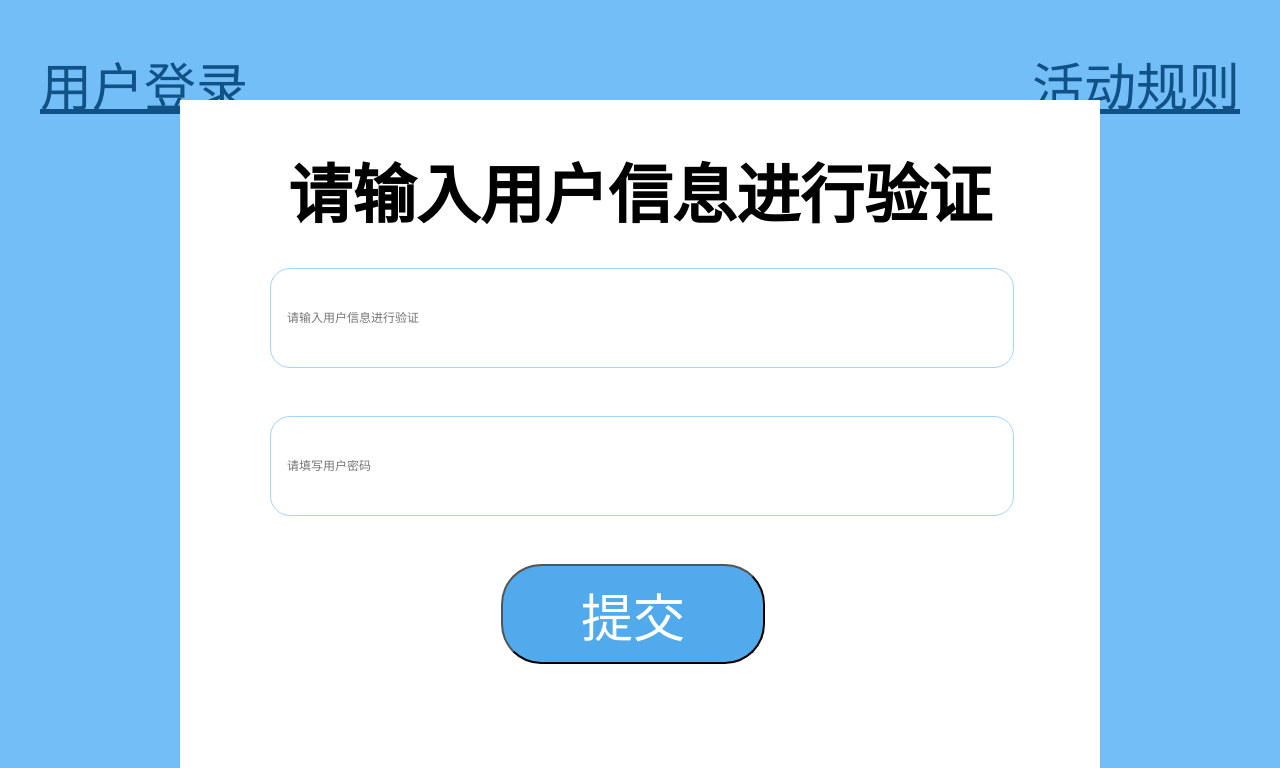
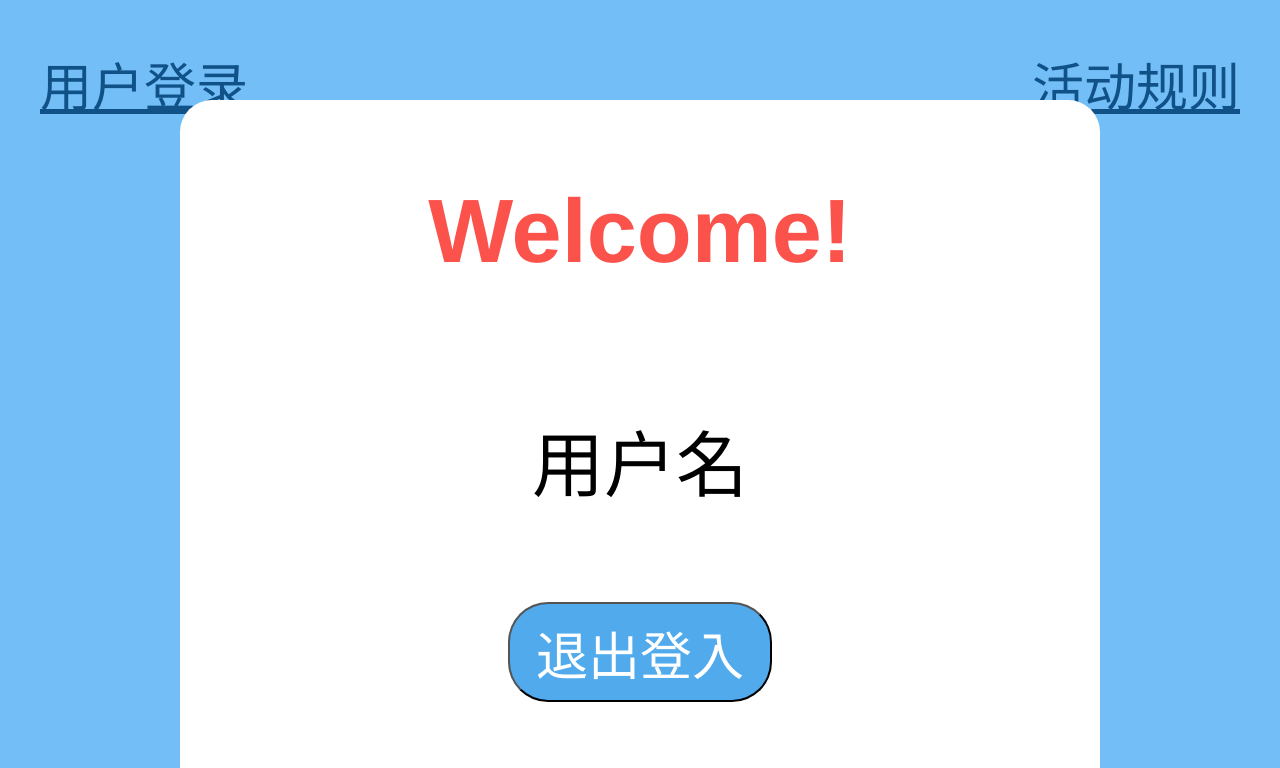
Before and after one commit to zhufang/vote, a plain HTML site: page index.html in a window 1280 px wide. Shown: the top 768 px of the page. Drawn offline with Linux system fonts and the light colour scheme.

Commit message:
'登录成功页'

```diff
--- a/css/index.css
+++ b/css/index.css
@@ -1,61 +1,78 @@
-*{
+* {
     padding: 0;
     margin: 0;
 }
-ul,ol,dl{
+
+ul, ol, dl {
     list-style: none;
 }
-em,i{
+
+em, i {
     font-style: normal;
 }
-b,strong{
+
+b, strong {
     font-weight: normal;
 }
-a{
+
+a {
     text-decoration: none;
 }
-img{
+
+img {
     border: none;
     vertical-align: top;
 }
-input,button,select,textarea{outline:none;}
-.clearfix:after{
+
+input, button, select, textarea {
+    outline: none;
+}
+
+.clearfix:after {
     content: '';
     display: block;
     height: 0;
     clear: both;
     overflow: hidden;
 }
-.clearfix{zoom:1}
-body,html{
+
+.clearfix {
+    zoom: 1
+}
+
+body, html {
     width: 100%;
     height: 100%;
     background: #effbff;
     /*overflow: hidden;*/
     position: relative;
 }
-header{
+
+header {
     width: 100%;
     height: 5.8rem;
     background: #73bef7;
     border-bottom: 1px solid #3ea0e6;
     position: relative;
 }
-header a{
+
+header a {
     color: #105287;
     font-size: 0.26rem;
     position: absolute;
     top: 0.23rem;
     text-decoration: underline;
 }
-header a:nth-of-type(1){
-    left:0.2rem
-}
-header a:nth-of-type(2){
-    right:0.2rem
+
+header a:nth-of-type(1) {
+    left: 0.2rem
 }
 
-header img{
+header a:nth-of-type(2) {
+    right: 0.2rem
+}
+
+header img {
     width: 4.5rem;
     height: 3.2rem;
     position: absolute;
@@ -64,7 +81,8 @@ header img{
     margin-top: -2.3rem;
     margin-left: -2.2rem;
 }
-header div{
+
+header div {
     width: 2.38rem;
     height: 0.64rem;
     background: #ff8a63;
@@ -78,7 +96,8 @@ header div{
     left: 50%;
     margin-left: -1.19rem;
 }
-header form{
+
+header form {
     width: 5.1rem;
     height: 0.63rem;
     position: absolute;
@@ -91,46 +110,55 @@ header form{
     font-size: 0.3rem;
     color: #fff;
 }
-form input{
+
+form input {
     width: 4rem;
     height: 100%;
     margin-right: 0.18rem;
     padding-left: 0.08rem;
 }
-.main{
+
+.main {
     width: 100%;
 }
-.main>div{
+
+.main > div {
     width: 100%;
     height: 1.61rem;
     background: #fff;
     border-bottom: 1px solid #e6e1e5;
     margin-top: 0.08rem;
 }
-.main>div>img{
+
+.main > div > img {
     width: 0.99rem;
     height: 0.99rem;
     float: left;
     margin: 0.30rem 0.2rem 0.345rem 0.17rem;
 }
-.main .content{
+
+.main .content {
     position: relative;
     width: 3.5rem;
     height: 0.74rem;
     float: left;
     margin-top: 0.5rem;
 }
-.content>a{
+
+.content > a {
     font-size: 0.26rem;
 }
-.content>span,.content>p{
+
+.content > span, .content > p {
     font-size: 0.24rem;
     color: #c8c8c8;
 }
-.content>span{
-margin-left: 0.5rem;
+
+.content > span {
+    margin-left: 0.5rem;
 }
-.content>i{
+
+.content > i {
     height: 0.24rem;
     width: 0.01rem;
     background: #c8c8c8;
@@ -138,7 +166,8 @@ margin-left: 0.5rem;
     left: 0.7rem;
     top: 0.04rem;
 }
-.main .float-right{
+
+.main .float-right {
     position: relative;
     float: right;
     width: 1.25rem;
@@ -147,15 +176,18 @@ margin-left: 0.5rem;
     margin-top: 0.31rem;
     padding-right: 0.16rem;
 }
-.float-right>span,.float-right>a{
+
+.float-right > span, .float-right > a {
     display: block;
 }
-.float-right>span{
+
+.float-right > span {
     color: #ff8a63;
     font-size: 0.24rem;
     margin-top: 0.05rem;
 }
-.float-right>a{
+
+.float-right > a {
     width: 1.22rem;
     height: 0.44rem;
     background: #52aaef;
@@ -167,8 +199,10 @@ margin-left: 0.5rem;
     position: absolute;
     bottom: 0;
 }
+
 /*登录页1*/
-.login{
+.login {
+    display: none;
     width: 4.6rem;
     height: 4rem;
     background: #fff;
@@ -178,12 +212,15 @@ margin-left: 0.5rem;
     margin-top: -1.5rem;
     margin-left: -2.3rem;
     text-align: center;
+    border-radius: 0.16rem;
 }
-.login h3{
+
+.login h3 {
     font-size: 0.32rem;
     padding-top: 0.22rem;
 }
-.login form{
+
+.login form {
     width: 3.63rem;
     height: 2.11rem;
     position: absolute;
@@ -191,7 +228,8 @@ margin-left: 0.5rem;
     left: 0.45rem;
     text-align: center;
 }
-.login input{
+
+.login input {
     display: block;
     width: 3.63rem;
     height: 0.49rem;
@@ -199,7 +237,8 @@ margin-left: 0.5rem;
     margin-bottom: 0.24rem;
     border-radius: 0.1rem;
 }
-.login button{
+
+.login button {
     width: 1.32rem;
     height: 0.5rem;
     font-size: 0.26rem;
@@ -207,16 +246,55 @@ margin-left: 0.5rem;
     background: #50aaeb;
     border-radius: 0.2rem;
 }
-.login p{
+
+.login p {
     position: absolute;
     bottom: 0.24rem;
     left: 0.4rem;
 }
-.login p i{
+
+.login p i {
     font-size: 0.24rem;
 }
-.login p a{
+
+.login p a {
     text-decoration: underline;
     font-size: 0.28rem;
     color: #ed937c;
 }
+
+/*登录成功页*/
+.login_successful {
+    width: 4.6rem;
+    height: 4rem;
+    background: #fff;
+    position: absolute;
+    top: 50%;
+    left: 50%;
+    margin-top: -1.5rem;
+    margin-left: -2.3rem;
+    text-align: center;
+    border-radius: 0.16rem;
+}
+
+.login_successful h3 {
+    font-size: 0.45rem;
+    padding-top: 0.4rem;
+    color: #fb524c;
+}
+
+.login_successful i {
+    display: block;
+    font-size: 0.36rem;
+    padding-top: 0.62rem;
+}
+
+.login_successful button {
+    width: 1.32rem;
+    height: 0.5rem;
+    font-size: 0.26rem;
+    color: #fff;
+    background: #50aaeb;
+    border-radius: 0.2rem;
+    margin-top: 0.45rem;
+}
--- a/index.html
+++ b/index.html
@@ -74,5 +74,11 @@
     </form>
     <p><i>没有用户名和编号？</i><a>请先进行报名</a></p>
 </div>
+<!--登录成功页-->
+<div class="login_successful">
+    <h3>Welcome!</h3>
+    <i>用户名</i>
+    <button>退出登入</button>
+</div>
 </body>
 </html>
```
